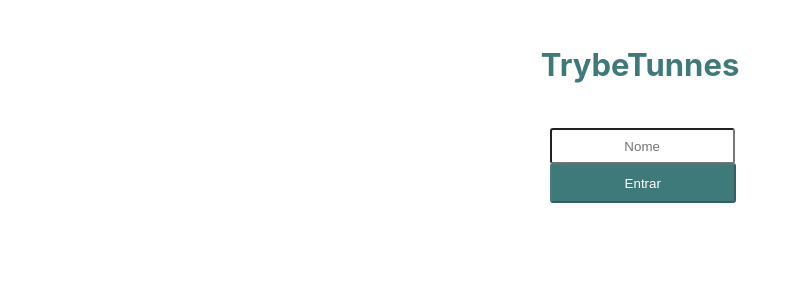
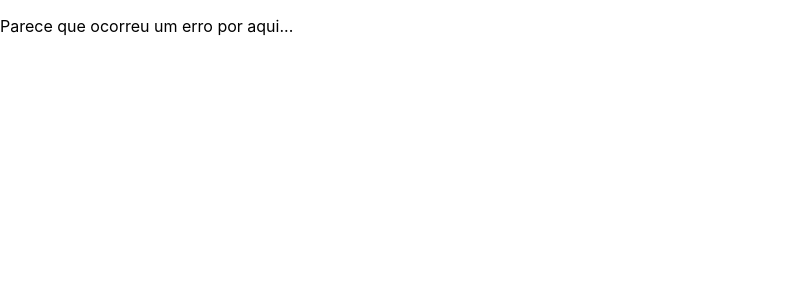
Before and after one commit to mabiiak/teste-trybetunes, a React (Create React App) app: page / in a window 1280 px wide. Shown: the top 300 px of the page, without its empty margins (0-800 px from the left). Built offline with nearby package versions, Linux system fonts and the light colour scheme.

Commit message:
altera as rotas

```diff
--- a/src/App.js
+++ b/src/App.js
@@ -18,7 +18,7 @@ class App extends React.Component {
           <Switch>
             <Route exact path="/album/:id" component={ Album } />
             <Route exact path="/favorites" component={ Favorites } />
-            <Route exact path="/" component={ Login } />
+            <Route exact path="/teste-trybetunes" component={ Login } />
             <Route exact path="/login" component={ Login } />
             <Route exact path="/load" component={ Load } />
             <Route exact path="/search" component={ Search } />
```
